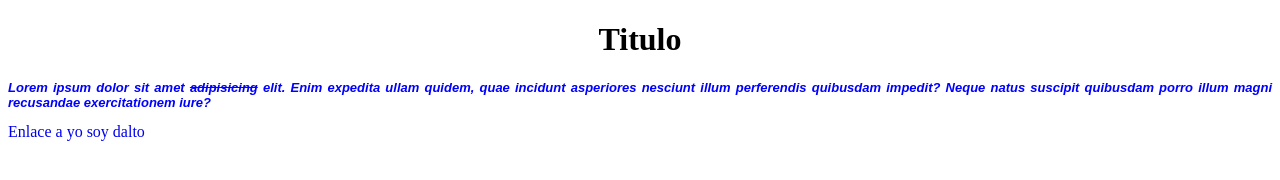
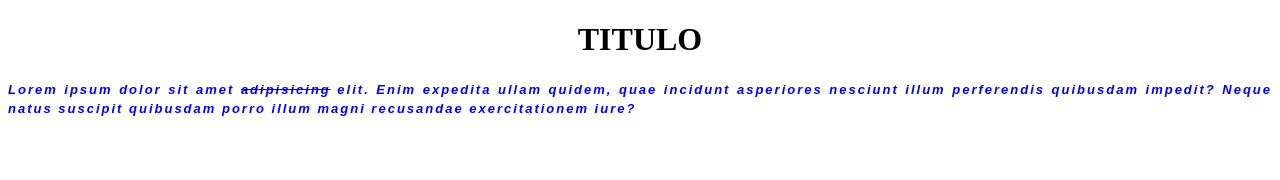
Before and after one commit to carlosjosemorales006/html-css, a plain HTML site: page css/propiedades_texto/index.htm in a window 1280 px wide. Drawn offline with Linux system fonts and the light colour scheme.

Commit message:
Propiedades de texto

```diff
--- a/css/propiedades_texto/index.htm
+++ b/css/propiedades_texto/index.htm
@@ -11,7 +11,7 @@
     <h1>Titulo</h1>
     <p>Lorem ipsum dolor sit amet <span>adipisicing</span>  elit. Enim expedita ullam quidem, quae incidunt asperiores nesciunt illum perferendis quibusdam impedit? Neque natus suscipit quibusdam porro illum magni recusandae exercitationem iure?</p>
 
-    <a href="#">Enlace a yo soy dalto</a>
+
 
 </body>
 </html>
--- a/css/propiedades_texto/style.css
+++ b/css/propiedades_texto/style.css
@@ -5,18 +5,16 @@ p{
     font-weight:bold;/* (define el grosor) coloca un texto en negrita en bold*/
     font-style: italic ; /* italic (cursiva) - normal - oblique (la inclina meno)*/
     text-align: justify; /* alinea el texto dentro de su contenedor*/
+    line-height:1.5 ; /* Coloca el espacio entre lineas*/
+    letter-spacing: 2px; /* controla el espacio entre letras */
 
 }
 
 h1{
     text-align:center;
+    text-transform: uppercase; /* poner texto en mayuscula, minuscula, ect.*/
 }
 
 span{
     text-decoration: line-through; /* Se utiliza para colocarle una line al texto, en el medio, ariba o abajo.*/
 }
-
-a{
-    text-decoration: none;
-
-}
```
